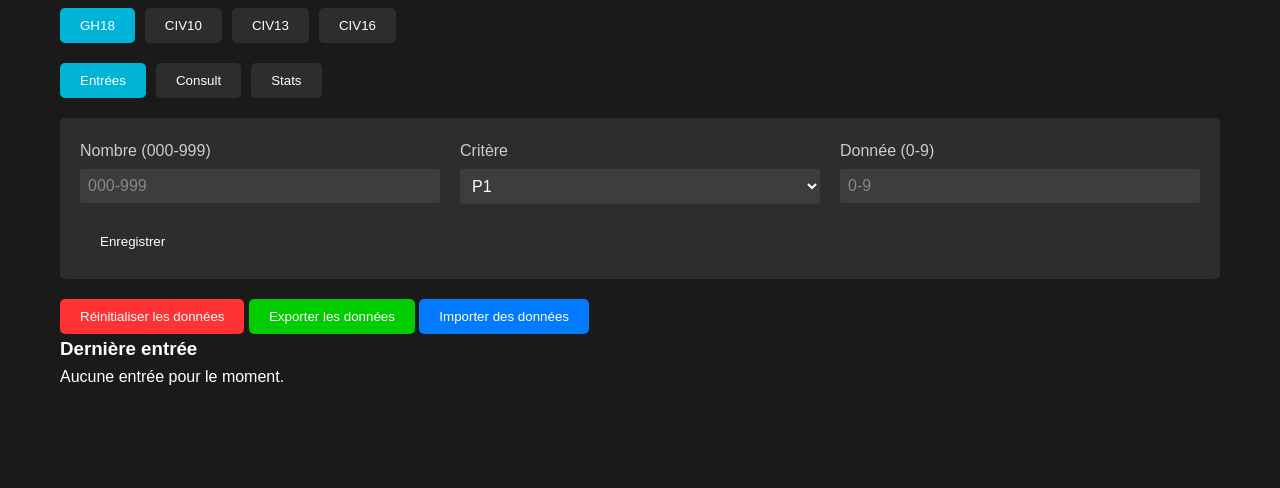
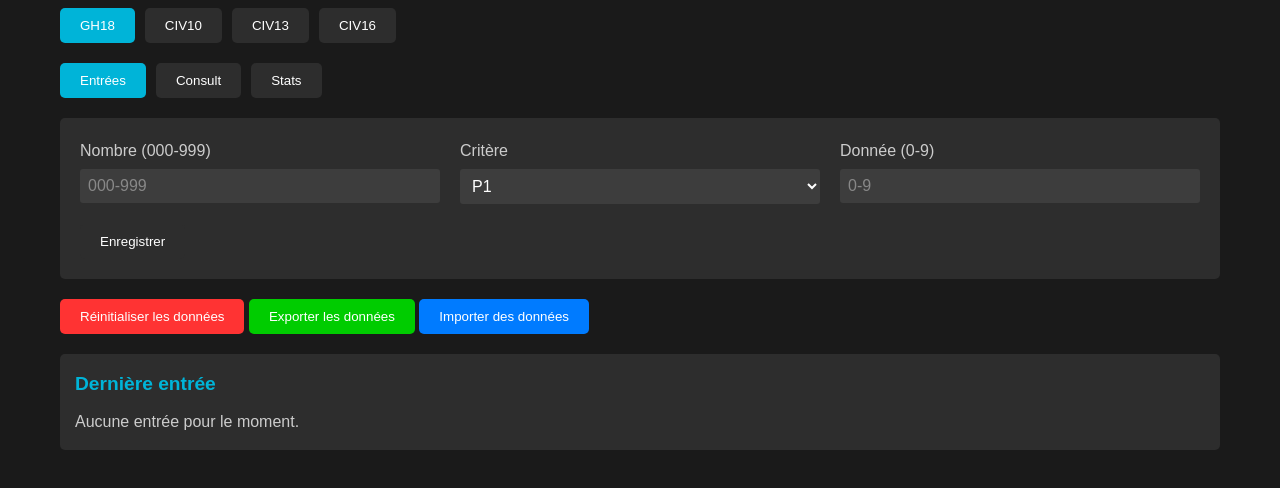
Before and after one commit to beniskossi/Numero, a plain HTML site: page index.html in a window 1280 px wide. Shown: the part 96-584 px from the top of the page. Drawn offline with Linux system fonts and the light colour scheme.

Commit message:
Update styles.css

```diff
--- a/styles.css
+++ b/styles.css
@@ -121,6 +121,25 @@ input::placeholder, select::placeholder {
     display: none;
 }
 
+/* Styles pour la section Dernière entrée */
+.last-entry {
+    margin-top: 20px;
+    padding: 15px;
+    background: #2d2d2d;
+    border-radius: 5px;
+}
+
+.last-entry h3 {
+    font-size: 1.2rem;
+    color: #00b4d8;
+    margin-bottom: 10px;
+}
+
+.last-entry p {
+    font-size: 1rem;
+    color: #ccc;
+}
+
 /* Responsive Design */
 @media (max-width: 768px) {
     .category-nav, .submenu {
```
